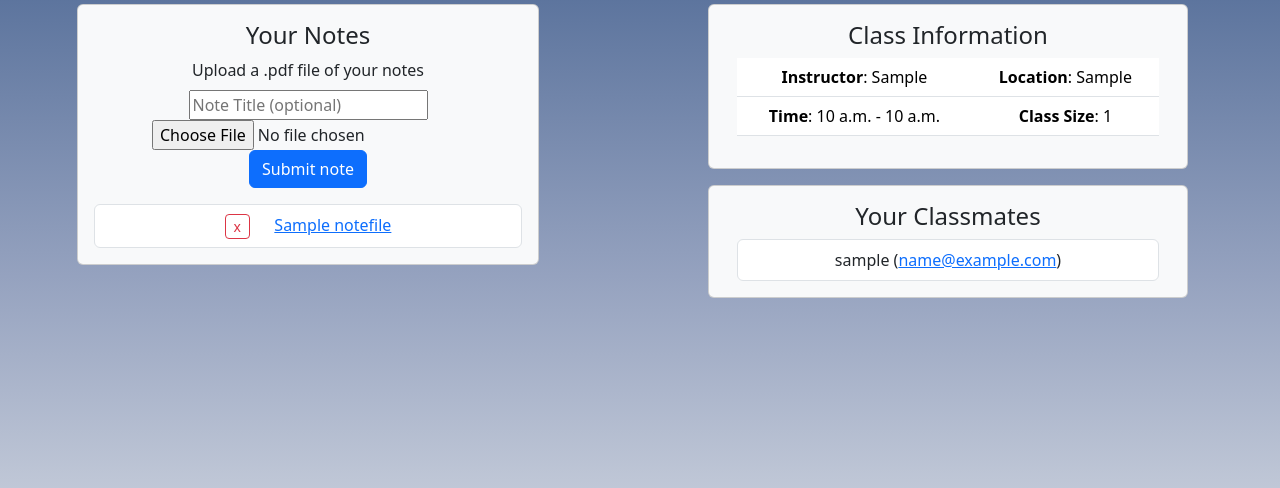
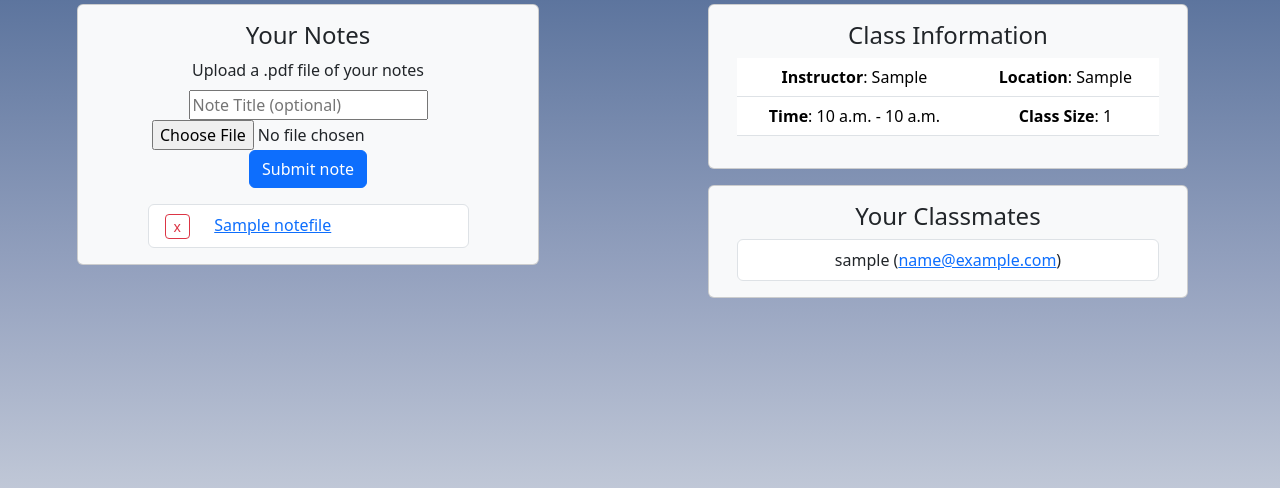
Before and after one commit to eliasposner/HoosNotes, a Django app: page /class/1/ in a window 1280 px wide. Shown: the part 132-620 px from the top of the page. Run offline with Django 3.2, Linux system fonts and the light colour scheme; a user stored in the database is signed in; tables that the repository leaves empty hold one stand-in row (values such as "Sample post"); some libraries are stand-ins or nearby versions.

Commit message:
Fix centering issue with uploaded files

```diff
--- a/scheduler/templates/scheduler/class.html
+++ b/scheduler/templates/scheduler/class.html
@@ -21,7 +21,8 @@
                     <button type="submit" class="btn btn-primary btn-md btn-block">Submit note</button>
                 </form>
                 {% if files %}
-                    <ul class="list-group text-center">
+                    <div class="text-center">
+                    <ul class="list-group w-75" style="display: inline-block; text-align: left;">
                     {% for file in files%}
                         <li class="list-group-item">
                             <table>
@@ -35,6 +36,7 @@
                         </li>
                     {% endfor %}
                     </ul>
+                </div>
                 {% endif %}
             </div>
         </div>
```
